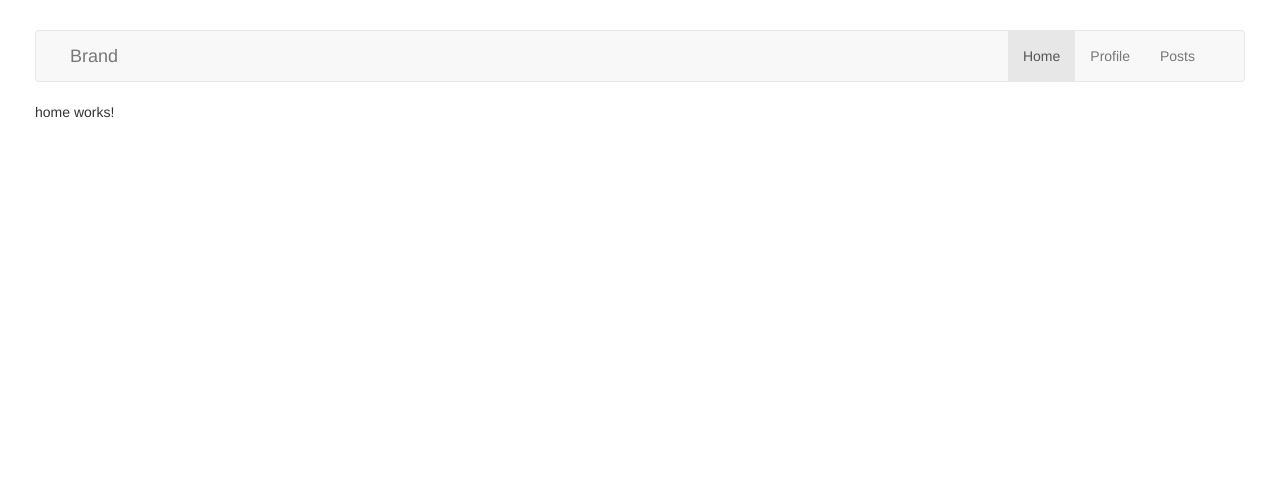
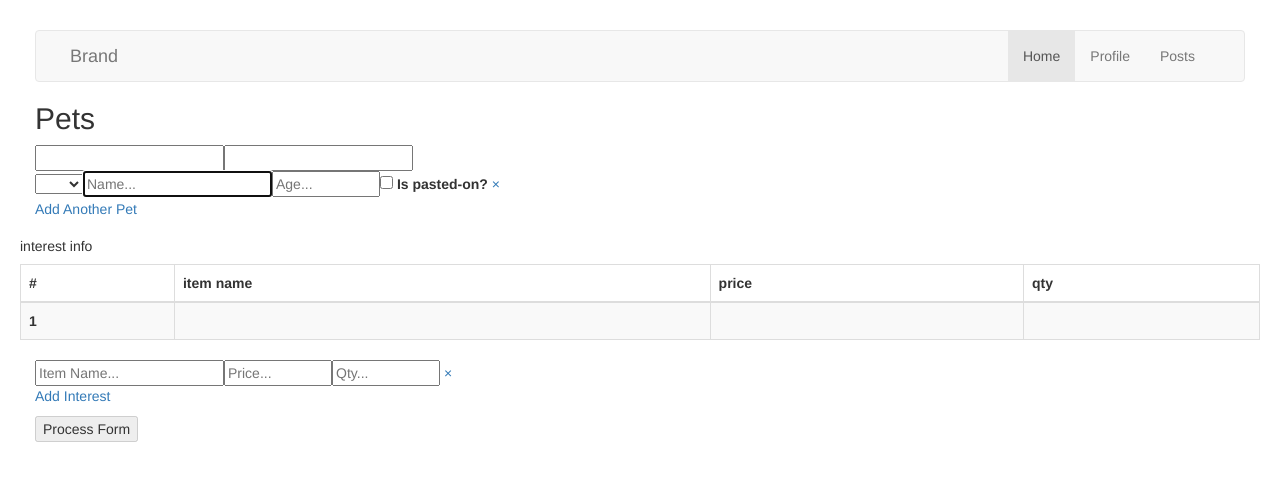
Before and after one commit to parvezmiazy/ng-practice, an Angular app: page / in a window 1280 px wide. Shown: the top 480 px of the page. Built offline with nearby package versions, Linux system fonts and the light colour scheme.

Commit message:
add new row template driven approach

```diff
--- /dev/null
+++ b/src/app/home/home-model.ts
@@ -0,0 +1,5 @@
+export class HomeModel {
+  id: number;
+  name: string;
+  email: string;
+}
--- a/src/app/home/home.component.html
+++ b/src/app/home/home.component.html
@@ -1 +1,181 @@
-<p>home works!</p>
+<form #petsForm="ngForm" (submit)="processForm(petsForm )">
+
+	<h2>
+		Pets
+	</h2>
+ <input type="text" name="name" [(ngModel)]="form.name"/>
+ <input type="text" name="email" [(ngModel)]="form.email"/>
+	<ng-container *ngFor="let pet of form.pets" >
+
+		<!--
+			NOTE: We are using the "nameControl" template variable to define our CSS
+			class. Each template variable is scoped to the template in which it was
+			defined; which means, each "nameControl" instance is scoped to the ngFor
+			loop-iteration of the given Pet model.
+		-->
+		<div
+			class="pet"
+			[class.pet--invalid]="( nameControl.touched && nameControl.invalid )">
+
+			<!--
+				Each form control has to have a unique "name" property so that it can be
+				registered with the parent NgForm instance (unless it is denoted as
+				"standalone"). As such, we are using attribute interpolation to give each
+				input a locally-unique name based on the model data (XXX_{{ pet.id }}).
+			-->
+			<select name="type_{{ pet.id }}" [(ngModel)]="pet.type">
+				<option value="Dog">Dog</option>
+				<option value="Cat">Cat</option>
+			</select>
+
+			<!--
+				NOTE: We are defining a "nameControl" template variable that will give us
+				access to the "NgModel" instance for this form input. We are then using
+				this reference to adjust the CSS class-list on the parent container.
+			-->
+			<input
+				#nameControl="ngModel"
+				type="text"
+				name="name_{{ pet.id }}"
+				[(ngModel)]="pet.name"
+				required
+				autofocus
+				size="20"
+				placeholder="Name..."
+			/>
+
+			<input
+				type="text"
+				name="age_{{ pet.id }}"
+				[(ngModel)]="pet.age"
+				size="10"
+				placeholder="Age..."
+			/>
+
+			<label for="isPastOn_{{ pet.id }}">
+				<input
+					type="checkbox"
+					id="isPastOn_{{ pet.id }}"
+					name="isPastOn_{{ pet.id }}"
+					[(ngModel)]="pet.isPastOn"
+					(keydown.tab)="( ( isLast && addPet() ) || true )"
+				/>
+				Is pasted-on?
+			</label>
+
+			<a (click)="removePet( index )" title="Remove Pet" class="remove">
+				&times;
+			</a>
+
+		</div>
+
+	</ng-container>
+
+	<p class="actions">
+		<a (click)="addPet()">Add Another Pet</a>
+	</p>
+
+
+	<div class="row clearfix">
+		<h5>interest info </h5>
+		<table class="table table-striped table-bordered table-hover">
+			<thead>
+				<tr>
+					<th>#</th>
+					<th>item name</th>
+					<th>price</th>
+					<th>qty</th>
+					<!-- <th>
+						<button type="button" class="btn btn-sm btn-success text-white"
+							(click)="addTaskArea()">
+							<i class="fa fa-plus" aria-hidden="true"></i>
+							{{ 'irri_task_and_activities.ADD_AREA' | translate }}
+						</button>
+					</th> -->
+				</tr>
+			</thead>
+			<tbody>
+
+
+					<tr
+						*ngFor="let interest of form.interests; let i=index">
+						<th>{{ i+1 }}</th>
+						<td>{{ interest.item_name }}</td>
+						<td>{{ interest.price }}</td>
+						<td>{{ interest.qty }}</td>
+						<!-- <td>
+							<a class="btn btn-danger" (click)="onDeleteTaskArea(address.ID, i)">
+								<i class="glyphicon glyphicon-remove"></i>
+							</a>
+						</td> -->
+					</tr>
+
+
+
+			</tbody>
+		</table>
+	</div>
+	<ng-container *ngFor="let interest of form.interests" >
+
+		<!--
+			NOTE: We are using the "nameControl" template variable to define our CSS
+			class. Each template variable is scoped to the template in which it was
+			defined; which means, each "nameControl" instance is scoped to the ngFor
+			loop-iteration of the given Pet model.
+		-->
+		<div
+			class="pet"
+			[class.pet--invalid]="( nameControl.touched && nameControl.invalid )">
+
+			<input
+				#nameControl="ngModel"
+				type="text"
+				name="item_name_{{ interest.id }}"
+				[(ngModel)]="interest.item_name"
+				required
+				autofocus
+				size="20"
+				placeholder="Item Name..."
+			/>
+
+			<input
+				type="text"
+				name="price_{{ interest.id }}"
+				[(ngModel)]="interest.price"
+				size="10"
+				placeholder="Price..."
+			/>
+
+			<input
+			type="text"
+			name="qty_{{ interest.id }}"
+			[(ngModel)]="interest.qty"
+			size="10"
+			placeholder="Qty..."
+		/>
+
+
+
+			<a (click)="removeInterest( index )" title="Remove Pet" class="remove">
+				&times;
+			</a>
+
+		</div>
+
+	</ng-container>
+
+	<p class="actions">
+		<a (click)="addInterst()">Add Interest</a>
+	</p>
+
+	<!--
+		Since we are [implicitly] registering each form control with the parent NgForm
+		instance, the validity of the form will be an aggregation of the individual
+		control validity. As such, we can disable the form submission if the form looks
+		invalid as a whole.
+	-->
+	<button type="submit" [disabled]="( ! petsForm.form.valid )">
+		Process Form
+	</button>
+
+</form>
--- a/src/app/home/home.component.ts
+++ b/src/app/home/home.component.ts
@@ -1,15 +1,75 @@
-import { Component, OnInit } from '@angular/core';
-
+import { Component, OnInit } from "@angular/core";
+import { NgForm } from "@angular/forms";
+import { InterestModel } from "./interest.model";
+import { PetModel } from "./PetModel.model";
 @Component({
-  selector: 'app-home',
-  templateUrl: './home.component.html',
-  styleUrls: ['./home.component.css']
+  selector: "app-home",
+  templateUrl: "./home.component.html",
+  styleUrls: ["./home.component.css"],
 })
 export class HomeComponent implements OnInit {
+  public form: {
+    name: "";
+    email: "";
+    pets: PetModel[];
+    interests: InterestModel[];
+  };
+  pets: PetModel;
 
-  constructor() { }
+  // I initialize the app component.
+  constructor() {}
+  ngOnInit() {
+    this.form = {
+      name: "",
+      email: "",
+      pets: [],
+      interests: [],
+    };
 
-  ngOnInit() {
+    // Add an initial pet form-entry.
+    this.addPet();
+    this.addInterst();
   }
 
+  // ngOnInit() {
+  //   this.HomeModel = {
+  //     name: "",
+  //     email: "",
+  //     pets: [],
+  //   };
+  // }
+  // ---
+  // PUBLIC METHODS.
+  // ---
+
+  // I add a new pet record to the form-model.
+  public addPet() {
+    this.form.pets.push({
+      id: Date.now(),
+      type: "",
+      name: "",
+      age: "",
+      isPastOn: false,
+    });
+  }
+  public addInterst() {
+    this.form.interests.push({
+      id: Date.now(),
+      item_name: "",
+      price: "",
+      qty: "",
+    });
+  }
+
+  // I process the form-model.
+  public processForm(form: any): void {
+    console.log(this.form);
+  }
+
+  public removePet(index: number): void {
+    this.form.pets.splice(index, 1);
+  }
+  public removeInterest(index: number): void {
+    this.form.interests.splice(index, 1);
+  }
 }
--- /dev/null
+++ b/src/app/home/interest.model.ts
@@ -0,0 +1,6 @@
+export class InterestModel {
+  id: number;
+  item_name: string;
+  price: string;
+  qty: string;
+}
```
Also changed, not shown: src/app/home/PetModel.model.ts (added, +7 -0 lines).
